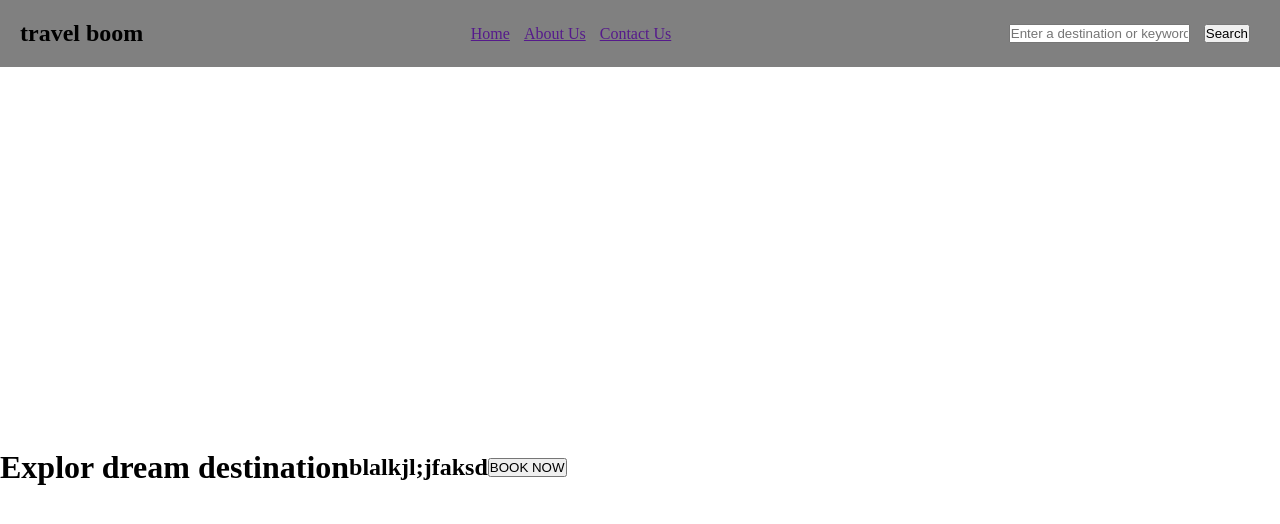
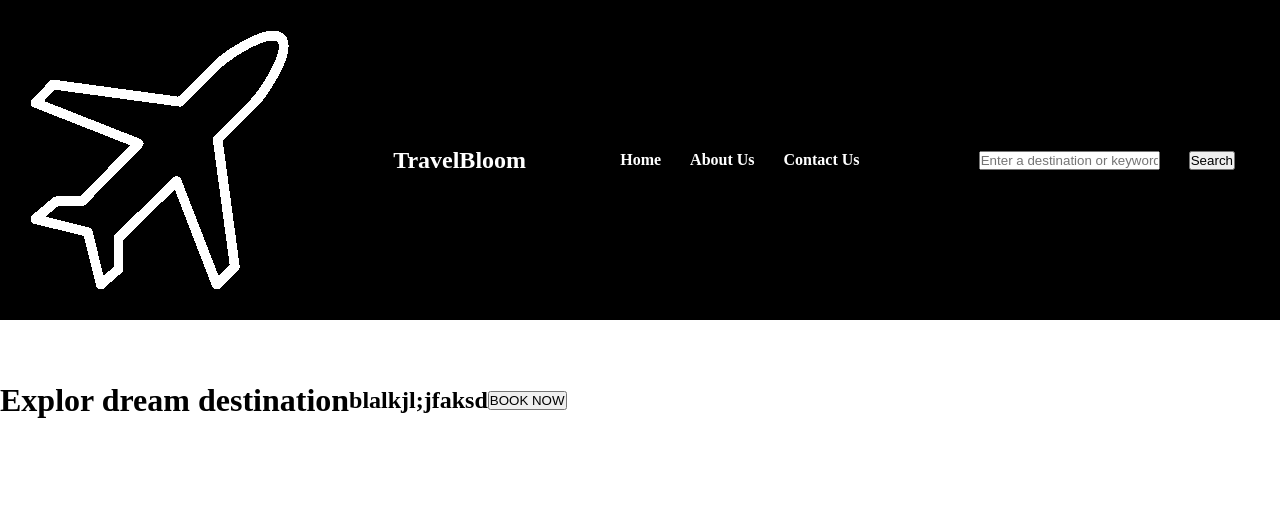
Before and after one commit to Perry-Nguyen/javascript, a plain HTML site: page module 5/travelRecommendation/travel_recommendation.html in a window 1280 px wide. Drawn offline with Linux system fonts and the light colour scheme.

Commit message:
got pic in

```diff
--- a/module 5/travelRecommendation/travel_recommendation.css
+++ b/module 5/travelRecommendation/travel_recommendation.css
@@ -1,15 +1,21 @@
-nav ul {
-    list-style-type: none;
-    /* padding: 0; */
-}
 *{
     margin: 0;
     padding: 0;
     box-sizing: border-box;
 }
+#header{
+    position: absolute;
+    width: 100%;
+    background-color: black;
+    color: white;
+}
+nav ul {
+    list-style-type: none;
+    padding: 0;
+}
 
 nav {
-    background-color: grey;
+
     padding: 20px;
     display: flex;
     align-items: center;
@@ -19,10 +25,18 @@ nav {
 
 nav ul li {
     display: inline;
-    margin-right: 10px;
+    margin-right: 25px;
+    font-weight: bold;
+}
+nav ul li a{
+    color: white;
+    text-decoration: none;
 }
 #homepage{
     height: 100vh;
     display: flex;
     align-items: center;
 }
+img{
+    filter: brightness(0) invert(1);
+}
--- a/module 5/travelRecommendation/travel_recommendation.html
+++ b/module 5/travelRecommendation/travel_recommendation.html
@@ -9,7 +9,8 @@
 <body>
     <div id= header>
         <nav>
-            <h1>travel boom</h1>
+            <img src="./pic/airplane_icon.png" alt="airplane_icon" srcset="">
+            <h1>TravelBloom</h1>
 
             <ul>
                 <li><a href="">Home</a></li>
```
Also changed, not shown: module 5/travelRecommendation/pic/airplane_icon.png (added).
